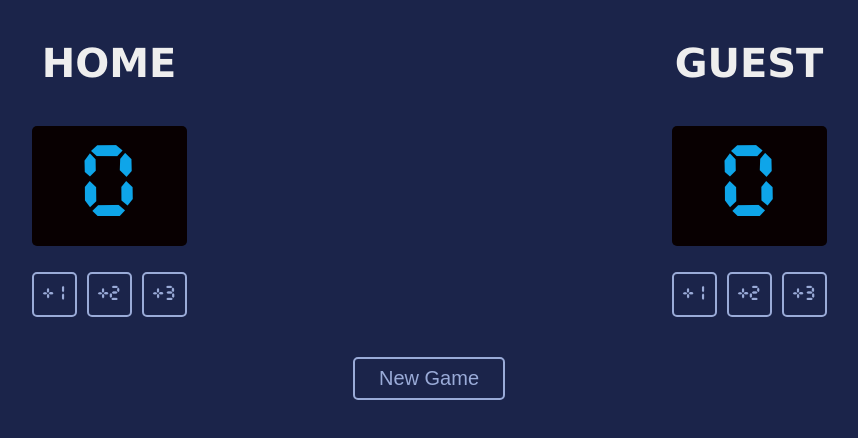
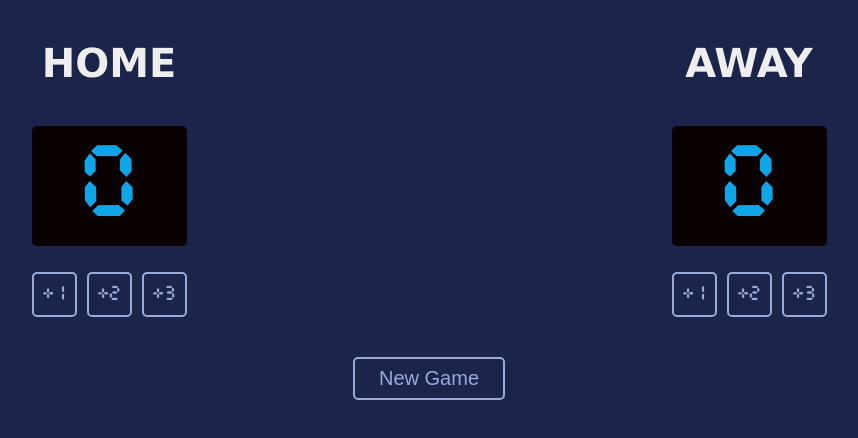
Before and after one commit to Abdullah-0475/basketball-scoreboard, a website built with Vite: page index.html in a window 1280 px wide. Shown: the whole page, without its empty margins (211-1069 px from the left). Built offline with nearby package versions, Linux system fonts and the light colour scheme.

Commit message:
Update index.html
changed "GUEST" board heading to 'AWAY'

```diff
--- a/index.html
+++ b/index.html
@@ -16,7 +16,7 @@
                 </div>
             </div>
             <div>
-                <h3 class="home-guest-text">GUEST</h3>
+                <h3 class="home-guest-text">AWAY</h3>
                 <div class="board">
                     <p class="score" id="guest-score">0</p>
                 </div>
```
